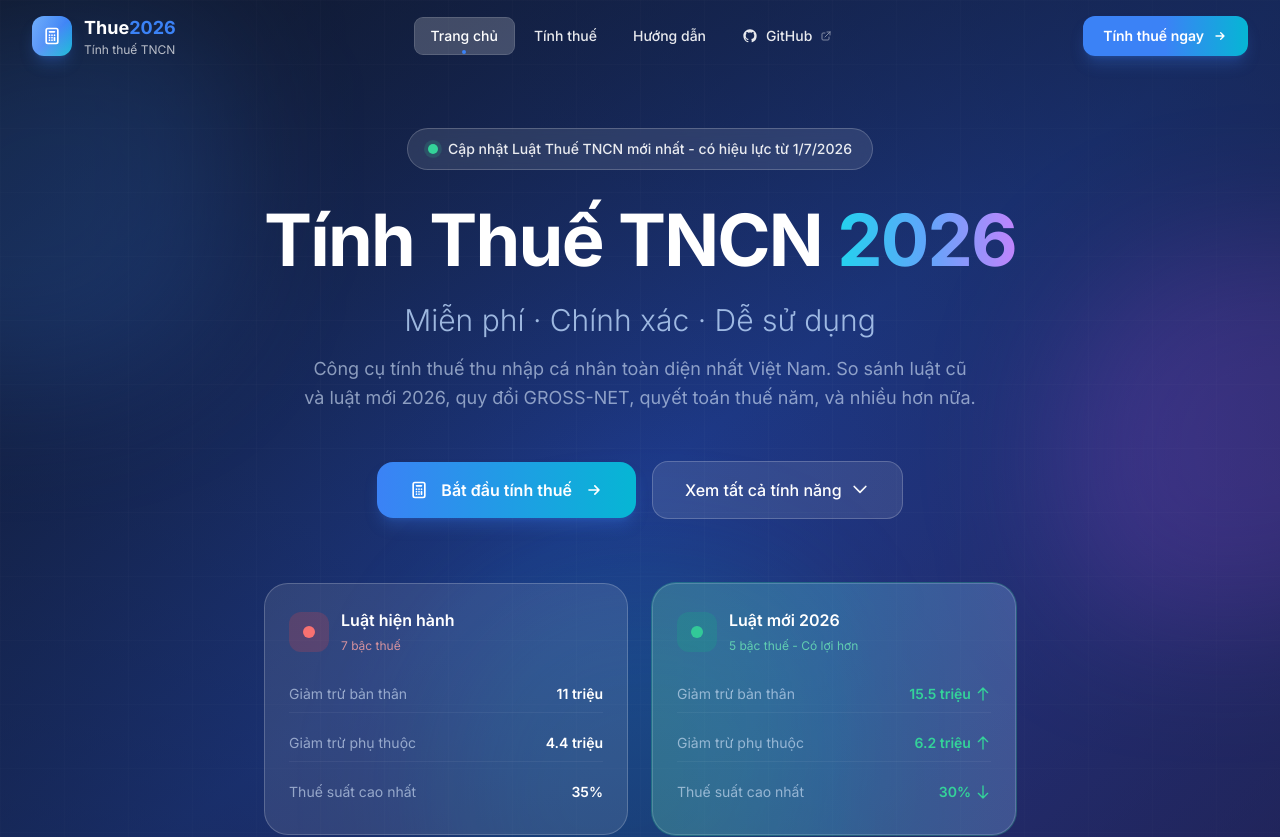
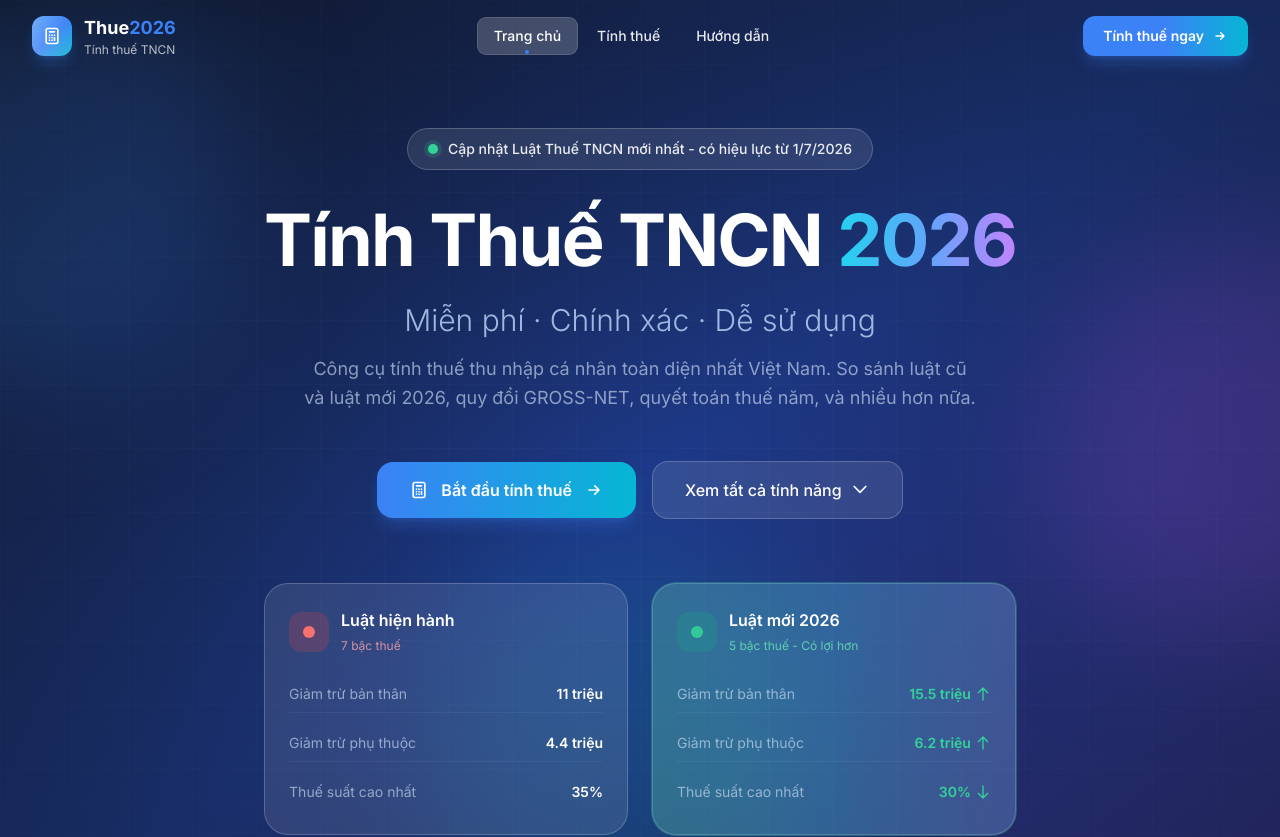
Before and after one commit to googlesky/thue-2026, a Next.js app: page / in a window 1280 px wide. Shown: the top 837 px of the page. Built offline with nearby package versions, Linux system fonts and the light colour scheme.

Commit message:
refactor(ui): remove GitHub button from header

```diff
--- a/src/components/Header.tsx
+++ b/src/components/Header.tsx
@@ -181,36 +181,6 @@ export default function Header({ variant = 'solid', showSpacer = true }: HeaderP
               >
                 <span className="relative z-10">Hướng dẫn</span>
               </Link>
-              <a
-                href="https://github.com/googlesky/thue-2026"
-                target="_blank"
-                rel="noopener noreferrer"
-                className={`px-4 py-2 rounded-lg text-sm font-medium transition-all duration-300 flex items-center gap-2 group/github ${navLinkBaseStyles}`}
-                aria-label="Mở mã nguồn trên GitHub (mở trong tab mới)"
-              >
-                <svg
-                  className="w-4 h-4 transition-transform duration-300 group-hover/github:rotate-12"
-                  fill="currentColor"
-                  viewBox="0 0 24 24"
-                  aria-hidden="true"
-                >
-                  <path
-                    fillRule="evenodd"
-                    clipRule="evenodd"
-                    d="M12 2C6.477 2 2 6.484 2 12.017c0 4.425 2.865 8.18 6.839 9.504.5.092.682-.217.682-.483 0-.237-.008-.868-.013-1.703-2.782.605-3.369-1.343-3.369-1.343-.454-1.158-1.11-1.466-1.11-1.466-.908-.62.069-.608.069-.608 1.003.07 1.531 1.032 1.531 1.032.892 1.53 2.341 1.088 2.91.832.092-.647.35-1.088.636-1.338-2.22-.253-4.555-1.113-4.555-4.951 0-1.093.39-1.988 1.029-2.688-.103-.253-.446-1.272.098-2.65 0 0 .84-.27 2.75 1.026A9.564 9.564 0 0112 6.844c.85.004 1.705.115 2.504.337 1.909-1.296 2.747-1.027 2.747-1.027.546 1.379.202 2.398.1 2.651.64.7 1.028 1.595 1.028 2.688 0 3.848-2.339 4.695-4.566 4.943.359.309.678.92.678 1.855 0 1.338-.012 2.419-.012 2.747 0 .268.18.58.688.482A10.019 10.019 0 0022 12.017C22 6.484 17.522 2 12 2z"
-                  />
-                </svg>
-                <span>GitHub</span>
-                <svg
-                  className="w-3 h-3 opacity-50"
-                  fill="none"
-                  stroke="currentColor"
-                  viewBox="0 0 24 24"
-                  aria-hidden="true"
-                >
-                  <path strokeLinecap="round" strokeLinejoin="round" strokeWidth={2} d="M10 6H6a2 2 0 00-2 2v10a2 2 0 002 2h10a2 2 0 002-2v-4M14 4h6m0 0v6m0-6L10 14" />
-                </svg>
-              </a>
             </nav>
 
             {/* CTA Button (Desktop) */}
@@ -331,36 +301,6 @@ export default function Header({ variant = 'solid', showSpacer = true }: HeaderP
               </svg>
               Hướng dẫn
             </Link>
-            <a
-              href="https://github.com/googlesky/thue-2026"
-              target="_blank"
-              rel="noopener noreferrer"
-              className="flex items-center gap-3 px-4 py-3.5 rounded-xl text-sm font-medium text-gray-700 hover:text-gray-900 hover:bg-gray-100/80 active:bg-gray-200/80 transition-all duration-300"
-              aria-label="Mở mã nguồn trên GitHub (mở trong tab mới)"
-            >
-              <svg
-                className="w-5 h-5"
-                fill="currentColor"
-                viewBox="0 0 24 24"
-                aria-hidden="true"
-              >
-                <path
-                  fillRule="evenodd"
-                  clipRule="evenodd"
-                  d="M12 2C6.477 2 2 6.484 2 12.017c0 4.425 2.865 8.18 6.839 9.504.5.092.682-.217.682-.483 0-.237-.008-.868-.013-1.703-2.782.605-3.369-1.343-3.369-1.343-.454-1.158-1.11-1.466-1.11-1.466-.908-.62.069-.608.069-.608 1.003.07 1.531 1.032 1.531 1.032.892 1.53 2.341 1.088 2.91.832.092-.647.35-1.088.636-1.338-2.22-.253-4.555-1.113-4.555-4.951 0-1.093.39-1.988 1.029-2.688-.103-.253-.446-1.272.098-2.65 0 0 .84-.27 2.75 1.026A9.564 9.564 0 0112 6.844c.85.004 1.705.115 2.504.337 1.909-1.296 2.747-1.027 2.747-1.027.546 1.379.202 2.398.1 2.651.64.7 1.028 1.595 1.028 2.688 0 3.848-2.339 4.695-4.566 4.943.359.309.678.92.678 1.855 0 1.338-.012 2.419-.012 2.747 0 .268.18.58.688.482A10.019 10.019 0 0022 12.017C22 6.484 17.522 2 12 2z"
-                />
-              </svg>
-              <span>GitHub</span>
-              <svg
-                className="w-3.5 h-3.5 ml-auto opacity-50"
-                fill="none"
-                stroke="currentColor"
-                viewBox="0 0 24 24"
-                aria-hidden="true"
-              >
-                <path strokeLinecap="round" strokeLinejoin="round" strokeWidth={2} d="M10 6H6a2 2 0 00-2 2v10a2 2 0 002 2h10a2 2 0 002-2v-4M14 4h6m0 0v6m0-6L10 14" />
-              </svg>
-            </a>
 
             {/* Mobile CTA */}
             {!isCalculatorPage && (
```
